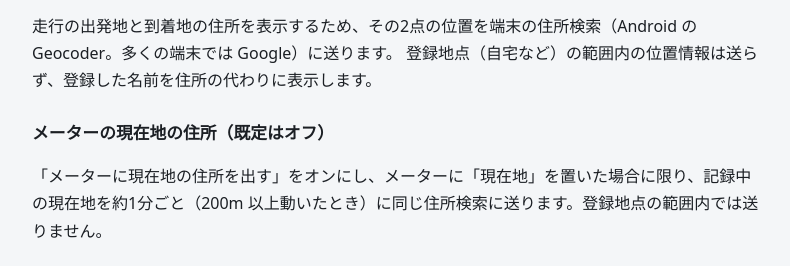
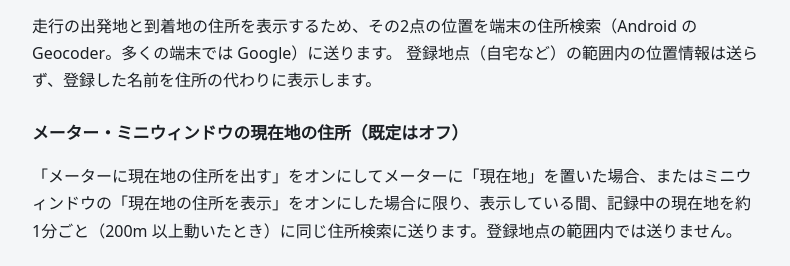
Before and after one commit to northeye/carreplotter, a plain HTML site: page ja/privacy.html in a window 1280 px wide. Shown: the part 1069-1335 px from the top of the page, without its empty margins (244-1034 px from the left). Drawn offline with Linux system fonts and the light colour scheme.

Commit message:
Privacy policy: current address in the mini window (off by default)

```diff
--- a/ja/privacy.html
+++ b/ja/privacy.html
@@ -39,8 +39,8 @@ Google での扱いは <a href="https://policies.google.com/privacy?hl=ja">Googl
 <h3>出発地・到着地の住所</h3>
 <p>走行の出発地と到着地の住所を表示するため、その2点の位置を端末の住所検索（Android の Geocoder。多くの端末では Google）に送ります。
 登録地点（自宅など）の範囲内の位置情報は送らず、登録した名前を住所の代わりに表示します。</p>
-<h3>メーターの現在地の住所（既定はオフ）</h3>
-<p>「メーターに現在地の住所を出す」をオンにし、メーターに「現在地」を置いた場合に限り、記録中の現在地を約1分ごと（200m 以上動いたとき）に同じ住所検索に送ります。登録地点の範囲内では送りません。</p>
+<h3>メーター・ミニウィンドウの現在地の住所（既定はオフ）</h3>
+<p>「メーターに現在地の住所を出す」をオンにしてメーターに「現在地」を置いた場合、またはミニウィンドウの「現在地の住所を表示」をオンにした場合に限り、表示している間、記録中の現在地を約1分ごと（200m 以上動いたとき）に同じ住所検索に送ります。登録地点の範囲内では送りません。</p>
 <h3>ご自身で設定するバックアップ</h3>
 <ul>
   <li>端末のシステム設定でバックアップがオンの場合、Android が本アプリの設定・車両・登録地点・メーターの配置を、お使いの Google アカウントにバックアップします。走行の記録は含みません。</li>
```
Also changed, not shown: privacy.html (+2 -2 lines).
